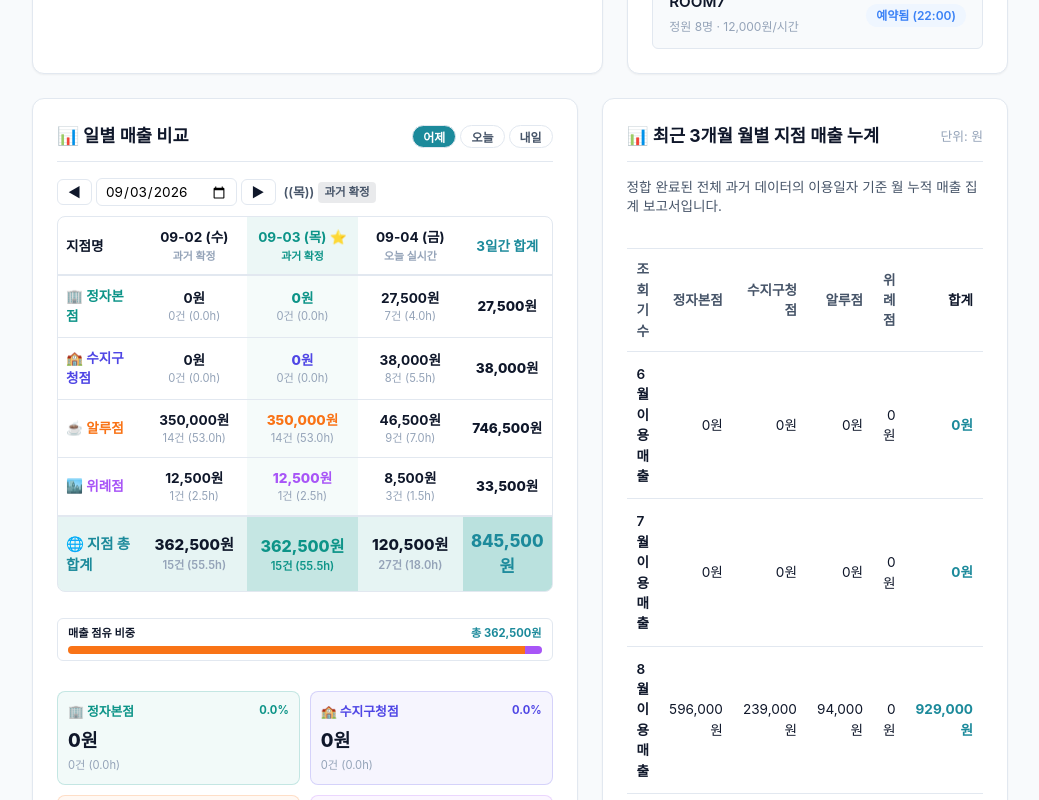
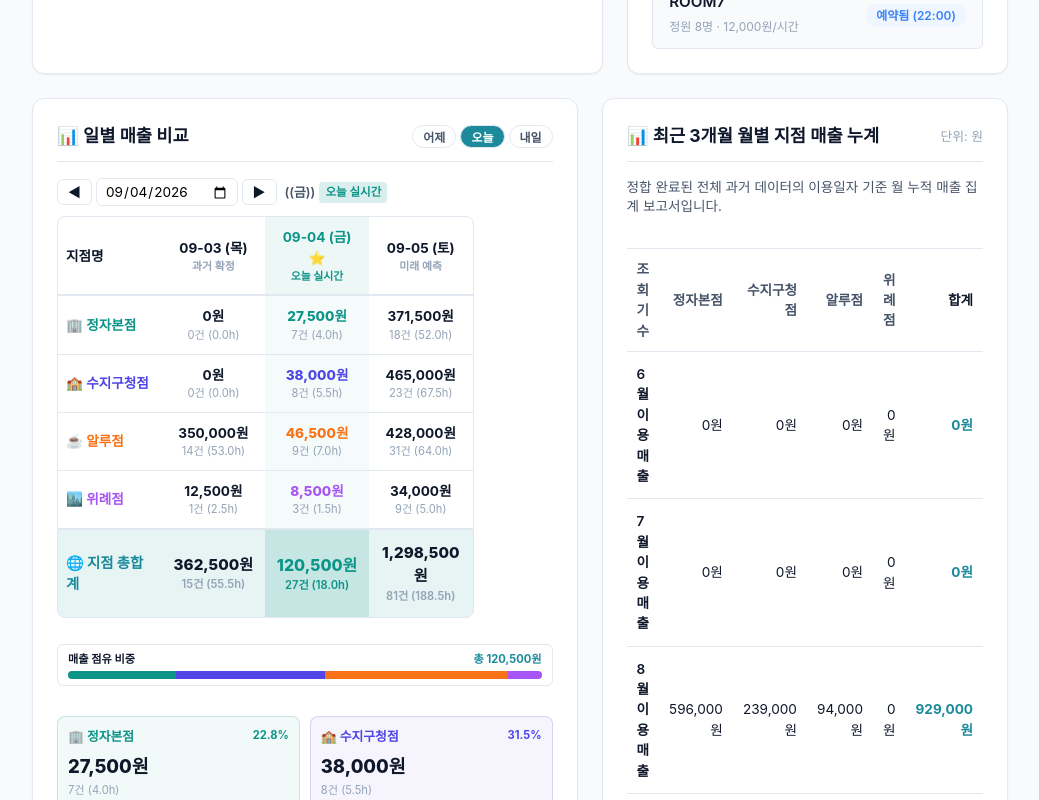
Before and after one commit to jhtem/whaleStudy, a Next.js app: page / in a window 1280 px wide. Shown: the part 940-1740 px from the top of the page, without its empty margins (240-1279 px from the left). Built offline with nearby package versions, Linux system fonts and the light colour scheme.

Commit message:
Refactor: Set initial date to TODAY, remove 3-day sum column from sales table

```diff
--- a/src/app/page.tsx
+++ b/src/app/page.tsx
@@ -60,8 +60,8 @@
   // Date Picker State for Timeline (Initial is today)
   const [selectedDate, setSelectedDate] = useState(SYSTEM_TODAY);
 
-  // 과거 매출 개별 조회를 위한 일자 쿼리 State (초기값: D-1 어제 날짜)
-  const [pastDateQuery, setPastDateQuery] = useState(getYesterday(SYSTEM_TODAY));
+  // 일별 매출 조회를 위한 일자 쿼리 State (초기값: 오늘 날짜)
+  const [pastDateQuery, setPastDateQuery] = useState(SYSTEM_TODAY);
 
   // Filter for Room Type in Timeline
   const [roomFilter, setRoomFilter] = useState("all");
@@ -1407,26 +1407,25 @@
                     <table style={{ width: "100%", borderCollapse: "collapse", fontSize: "0.85rem", textAlign: "center" }}>
                       <thead>
                         <tr style={{ backgroundColor: "var(--bg-secondary)", borderBottom: "2px solid var(--border)" }}>
-                          <th style={{ padding: "10px 8px", fontWeight: "700", color: "var(--text-primary)", textAlign: "left", width: "20%" }}>지점명</th>
-                          <th style={{ padding: "10px 8px", fontWeight: "700", color: "var(--text-primary)", width: "23%" }}>
+                          <th style={{ padding: "10px 8px", fontWeight: "700", color: "var(--text-primary)", textAlign: "left", width: "25%" }}>지점명</th>
+                          <th style={{ padding: "10px 8px", fontWeight: "700", color: "var(--text-primary)", width: "25%" }}>
                             <div>{threeDaySalesData.day1.date.substring(5)} {getDayOfWeek(threeDaySalesData.day1.date)}</div>
                             <div style={{ fontSize: "0.68rem", color: "var(--text-muted)", fontWeight: "600" }}>
                               {threeDaySalesData.day1.date < SYSTEM_TODAY ? "과거 확정" : threeDaySalesData.day1.date === SYSTEM_TODAY ? "오늘 실시간" : "미래 예측"}
                             </div>
                           </th>
-                          <th style={{ padding: "10px 8px", fontWeight: "700", color: "#0D9488", backgroundColor: "rgba(13, 148, 136, 0.08)", width: "24%" }}>
+                          <th style={{ padding: "10px 8px", fontWeight: "700", color: "#0D9488", backgroundColor: "rgba(13, 148, 136, 0.08)", width: "25%" }}>
                             <div>{threeDaySalesData.day2.date.substring(5)} {getDayOfWeek(threeDaySalesData.day2.date)} ⭐</div>
                             <div style={{ fontSize: "0.68rem", color: "#0D9488", fontWeight: "700" }}>
                               {threeDaySalesData.day2.date < SYSTEM_TODAY ? "과거 확정" : threeDaySalesData.day2.date === SYSTEM_TODAY ? "오늘 실시간" : "미래 예측"}
                             </div>
                           </th>
-                          <th style={{ padding: "10px 8px", fontWeight: "700", color: "var(--text-primary)", width: "23%" }}>
+                          <th style={{ padding: "10px 8px", fontWeight: "700", color: "var(--text-primary)", width: "25%" }}>
                             <div>{threeDaySalesData.day3.date.substring(5)} {getDayOfWeek(threeDaySalesData.day3.date)}</div>
                             <div style={{ fontSize: "0.68rem", color: "var(--text-muted)", fontWeight: "600" }}>
                               {threeDaySalesData.day3.date < SYSTEM_TODAY ? "과거 확정" : threeDaySalesData.day3.date === SYSTEM_TODAY ? "오늘 실시간" : "미래 예측"}
                             </div>
                           </th>
-                          <th style={{ padding: "10px 8px", fontWeight: "700", color: "var(--primary-teal)", backgroundColor: "var(--bg-secondary)", width: "25%" }}>3일간 합계</th>
                         </tr>
                       </thead>
                       <tbody>
@@ -1445,9 +1444,6 @@
                             <div style={{ fontWeight: "700" }}>{threeDaySalesData.day3.jj.amount.toLocaleString()}원</div>
                             <div style={{ fontSize: "0.7rem", color: "var(--text-muted)" }}>{threeDaySalesData.day3.jj.count}건 ({threeDaySalesData.day3.jj.hours.toFixed(1)}h)</div>
                           </td>
-                          <td style={{ padding: "10px 8px", fontWeight: "800", color: "var(--text-primary)", backgroundColor: "var(--bg-secondary)" }}>
-                            {(threeDaySalesData.day1.jj.amount + threeDaySalesData.day2.jj.amount + threeDaySalesData.day3.jj.amount).toLocaleString()}원
-                          </td>
                         </tr>
 
                         {/* 2. 수지구청점 */}
@@ -1465,9 +1461,6 @@
                             <div style={{ fontWeight: "700" }}>{threeDaySalesData.day3.sj.amount.toLocaleString()}원</div>
                             <div style={{ fontSize: "0.7rem", color: "var(--text-muted)" }}>{threeDaySalesData.day3.sj.count}건 ({threeDaySalesData.day3.sj.hours.toFixed(1)}h)</div>
                           </td>
-                          <td style={{ padding: "10px 8px", fontWeight: "800", color: "var(--text-primary)", backgroundColor: "var(--bg-secondary)" }}>
-                            {(threeDaySalesData.day1.sj.amount + threeDaySalesData.day2.sj.amount + threeDaySalesData.day3.sj.amount).toLocaleString()}원
-                          </td>
                         </tr>
 
                         {/* 3. 알루점 */}
@@ -1485,9 +1478,6 @@
                             <div style={{ fontWeight: "700" }}>{threeDaySalesData.day3.al.amount.toLocaleString()}원</div>
                             <div style={{ fontSize: "0.7rem", color: "var(--text-muted)" }}>{threeDaySalesData.day3.al.count}건 ({threeDaySalesData.day3.al.hours.toFixed(1)}h)</div>
                           </td>
-                          <td style={{ padding: "10px 8px", fontWeight: "800", color: "var(--text-primary)", backgroundColor: "var(--bg-secondary)" }}>
-                            {(threeDaySalesData.day1.al.amount + threeDaySalesData.day2.al.amount + threeDaySalesData.day3.al.amount).toLocaleString()}원
-                          </td>
                         </tr>
 
                         {/* 4. 위례점 */}
@@ -1505,9 +1495,6 @@
                             <div style={{ fontWeight: "700" }}>{threeDaySalesData.day3.wr.amount.toLocaleString()}원</div>
                             <div style={{ fontSize: "0.7rem", color: "var(--text-muted)" }}>{threeDaySalesData.day3.wr.count}건 ({threeDaySalesData.day3.wr.hours.toFixed(1)}h)</div>
                           </td>
-                          <td style={{ padding: "10px 8px", fontWeight: "800", color: "var(--text-primary)", backgroundColor: "var(--bg-secondary)" }}>
-                            {(threeDaySalesData.day1.wr.amount + threeDaySalesData.day2.wr.amount + threeDaySalesData.day3.wr.amount).toLocaleString()}원
-                          </td>
                         </tr>
 
                         {/* Footer: 4개 지점 일별 총합계 */}
@@ -1524,9 +1511,6 @@
                           <td style={{ padding: "12px 8px", color: "var(--text-primary)" }}>
                             <div style={{ fontSize: "0.95rem" }}>{threeDaySalesData.day3.totalAmount.toLocaleString()}원</div>
                             <div style={{ fontSize: "0.7rem", color: "var(--text-muted)", fontWeight: "600" }}>{threeDaySalesData.day3.totalCount}건 ({threeDaySalesData.day3.totalHours.toFixed(1)}h)</div>
-                          </td>
-                          <td style={{ padding: "12px 8px", color: "var(--primary-teal)", fontSize: "1.05rem", backgroundColor: "rgba(13, 148, 136, 0.2)" }}>
-                            {(threeDaySalesData.day1.totalAmount + threeDaySalesData.day2.totalAmount + threeDaySalesData.day3.totalAmount).toLocaleString()}원
                           </td>
                         </tr>
                       </tbody>
```
